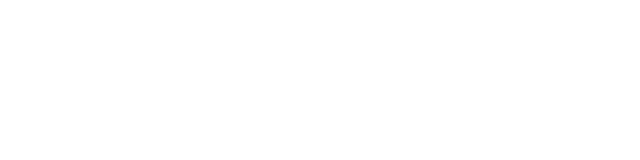
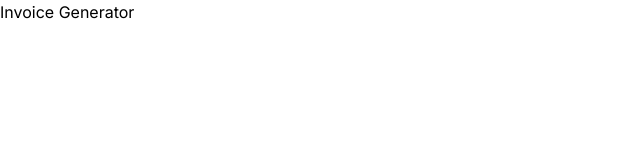
Before and after one commit to theritiktiwari/invoice-generator, a Next.js app: page / in a window 1280 px wide. Shown: the top 160 px of the page, without its empty margins (0-640 px from the left). Built offline with nearby package versions, Linux system fonts and the light colour scheme.

Commit message:
Add name

```diff
--- a/src/app/page.tsx
+++ b/src/app/page.tsx
@@ -1,5 +1,5 @@
 export default function Home() {
   return (
-    <></>
+    <>Invoice Generator</>
   );
 }
```
